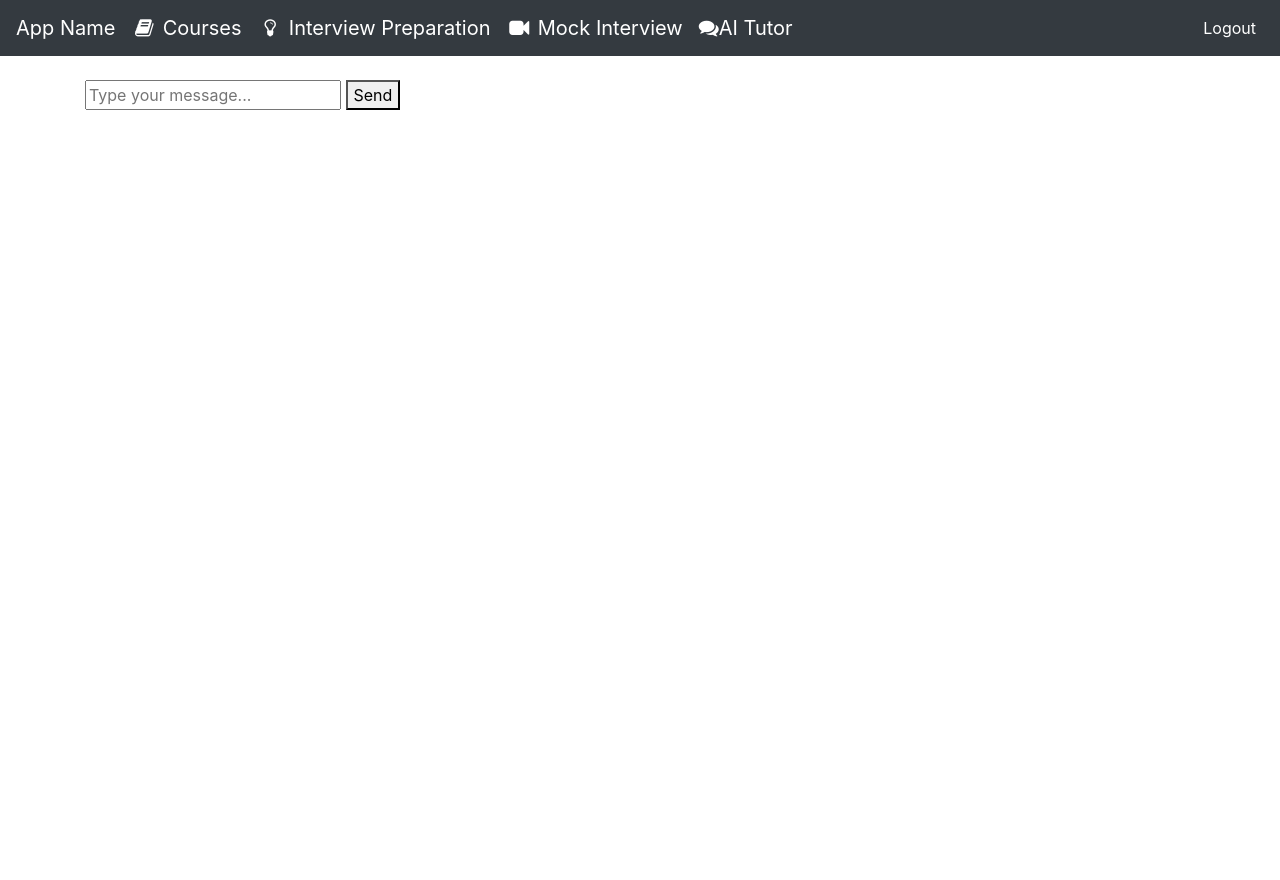
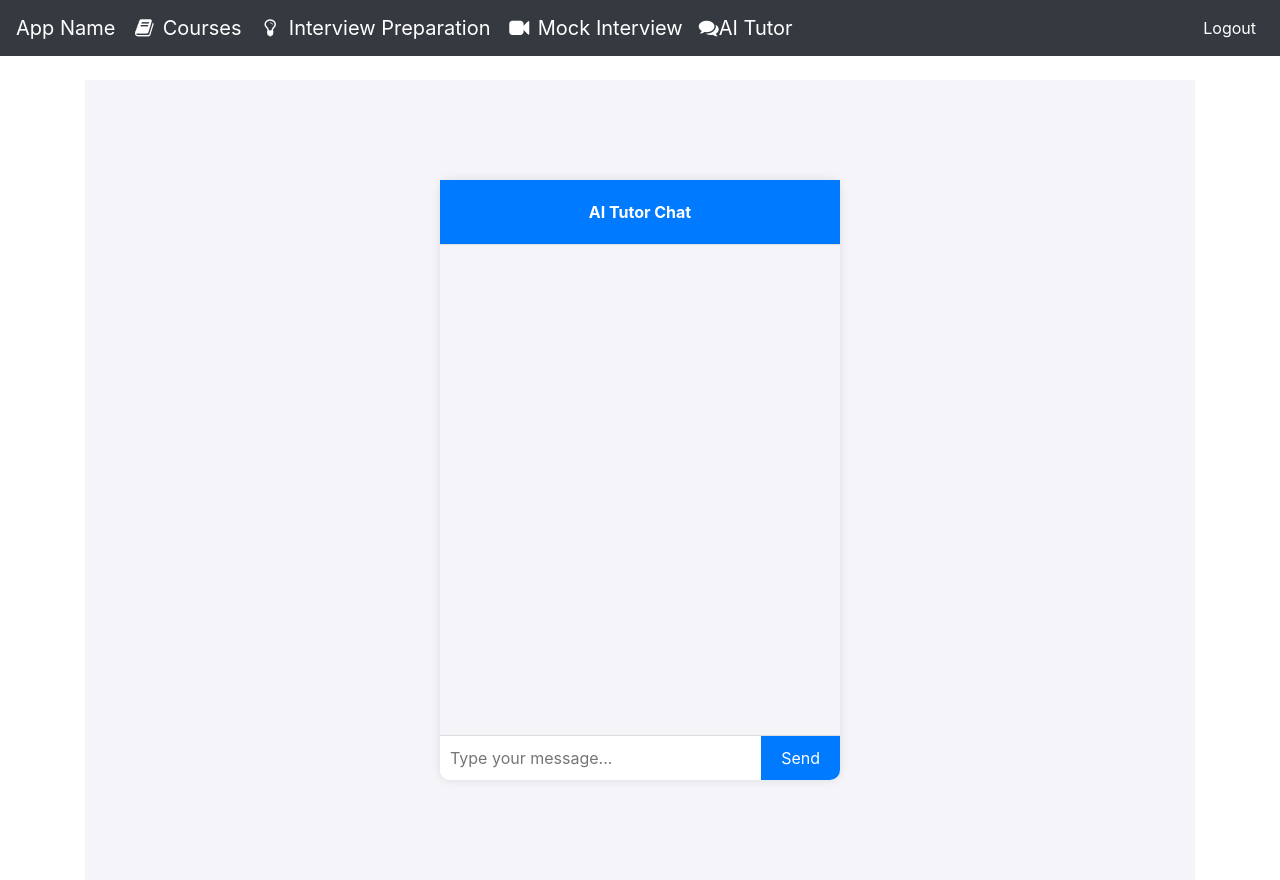
Before and after one commit to timalsinab/E-Learn, a Flask app: page /chat in a window 1280 px wide. Before the commit the page ends 110 px from the top, so only its background shows below. Run offline with Flask 3, Linux system fonts and the light colour scheme; a user stored in the database is signed in; some libraries are stand-ins or nearby versions.

Commit message:
Styling and prompt

```diff
--- a/bot.py
+++ b/bot.py
@@ -21,10 +21,8 @@ def get_user_response(user_message):
         max_tokens = 150,
         temperature = 0,
         messages=[
-              {"role": "system", "content": "You are a professional personal finance advisor; you are kind and helpful."},
-              {"role": "user", "content": "I have $750 dollars to put into my account. How should I allocate it?"},
-              {"role": "system", "content": "You should put aside some money to pay your bills and rent, and then put some in savings."},
-              {"role": "user", "content": user_message}
+            {"role": "system", "content": "You are an AI tutor that provides detailed explanations and helps students understand complex concepts related to their course material. Answer the user's questions as thoroughly as possible."},
+            {"role": "user", "content": user_message}
         ]
     )
     return response.choices[0].message.content
--- /dev/null
+++ b/static/styles.css
@@ -0,0 +1,73 @@
+/* Overall container styling */
+#overall-container {
+    display: flex;
+    justify-content: center;
+    align-items: center;
+    height: 100vh;
+    background-color: #f4f4f9;
+}
+
+/* Chat box styling */
+#chat-box {
+    width: 400px;
+    height: 600px;
+    background-color: white;
+    box-shadow: 0 0 10px rgba(0, 0, 0, 0.1);
+    border-radius: 10px;
+    display: flex;
+    flex-direction: column;
+}
+
+/* Chat header styling */
+#chat-header {
+    padding: 20px;
+    background-color: #007bff;
+    color: white;
+    text-align: center;
+    font-weight: bold;
+    border-bottom: 1px solid #ddd;
+}
+
+/* Chat container styling */
+#chat-container {
+    flex: 1;
+    padding: 20px;
+    overflow-y: auto;
+    background-color: #f4f4f9;
+}
+
+/* User and bot messages styling */
+.user-message {
+    padding: 10px;
+    margin: 10px 0;
+    background-color: #e1f5fe;
+    border-radius: 10px;
+}
+
+.bot-message {
+    padding: 10px;
+    margin: 10px 0;
+    background-color: #fce4ec;
+    border-radius: 10px;
+}
+
+/* Input form styling */
+#user-input-form {
+    display: flex;
+    border-top: 1px solid #ddd;
+}
+
+#user-input {
+    flex: 1;
+    padding: 10px;
+    border: none;
+    border-radius: 0 0 0 10px;
+}
+
+button {
+    padding: 10px 20px;
+    background-color: #007bff;
+    color: white;
+    border: none;
+    border-radius: 0 0 10px 0;
+}
--- a/templates/chatbot.html
+++ b/templates/chatbot.html
@@ -1,24 +1,33 @@
 {% extends "base.html" %}
 {% block content %}
+<head>
+    <link rel="stylesheet" href="{{ url_for('static', filename='styles.css') }}">
+</head>
 <body>
-    <div id ="overall-container">
+    <div id="overall-container">
+        <div id="chat-box">
+            <div id="chat-header">
+                AI Tutor Chat
+            </div>
             <div id="chat-container">
                 <!-- Chat messages will be displayed here -->
                 {% for message in chat_messages %}
-            <div>{{ message }}</div>
+                <div class="{{ message.type }}">{{ message.text }}</div>
                 {% endfor %}
             </div>
             <form id="user-input-form">
                 <input type="text" id="user-input" placeholder="Type your message...">
                 <button type="submit">Send</button>
             </form>
+        </div>
+    </div>
 
     <script>
         document.getElementById('user-input-form').addEventListener('submit', function(event) {
             event.preventDefault();
             var userInput = document.getElementById('user-input').value;
 
-                // GET: user types in the text field, that string
+            // POST: user types in the text field, that string
             fetch('/chat', {
                 method: 'POST',
                 headers: {
@@ -33,21 +42,23 @@
                 let userMessageDiv = document.createElement('div');
                 let botMessageDiv = document.createElement('div');
 
+                userMessageDiv.className = 'user-message';
                 userMessageDiv.textContent = `User: ${userInput}`;
+
+                botMessageDiv.className = 'bot-message';
                 botMessageDiv.textContent = `Bot: ${data.message}`;
-
 
                 chatContainer.appendChild(userMessageDiv);
                 chatContainer.appendChild(botMessageDiv);
 
                 // Clear user input field
                 document.getElementById('user-input').value = '';
+                chatContainer.scrollTop = chatContainer.scrollHeight;
             })
             .catch(error => {
                 console.error('Error:', error);
             });
         });
     </script>
-    </div>
 </body>
 {% endblock %}
```
Lines whose indentation alone changed are shown as unchanged.
